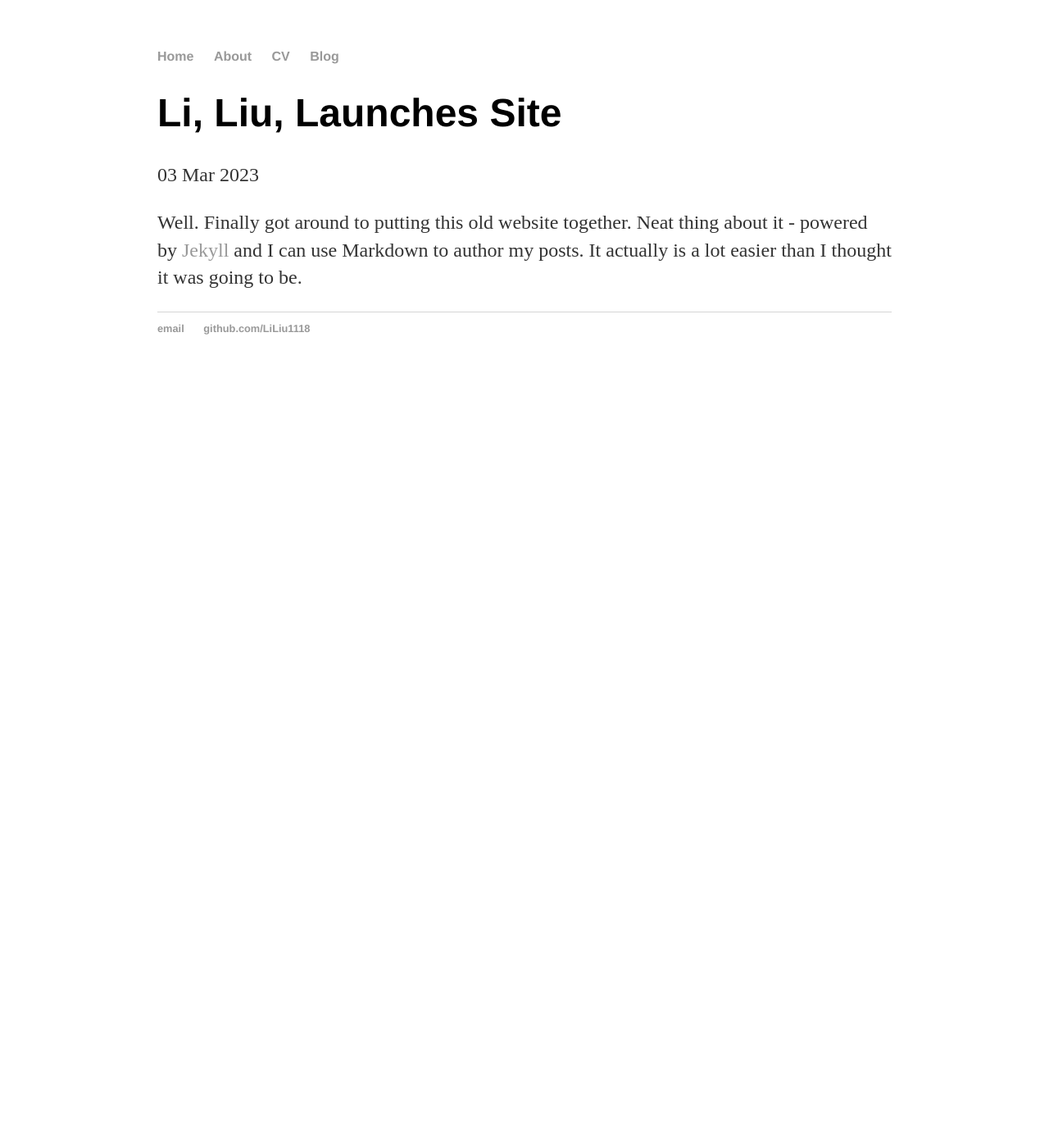
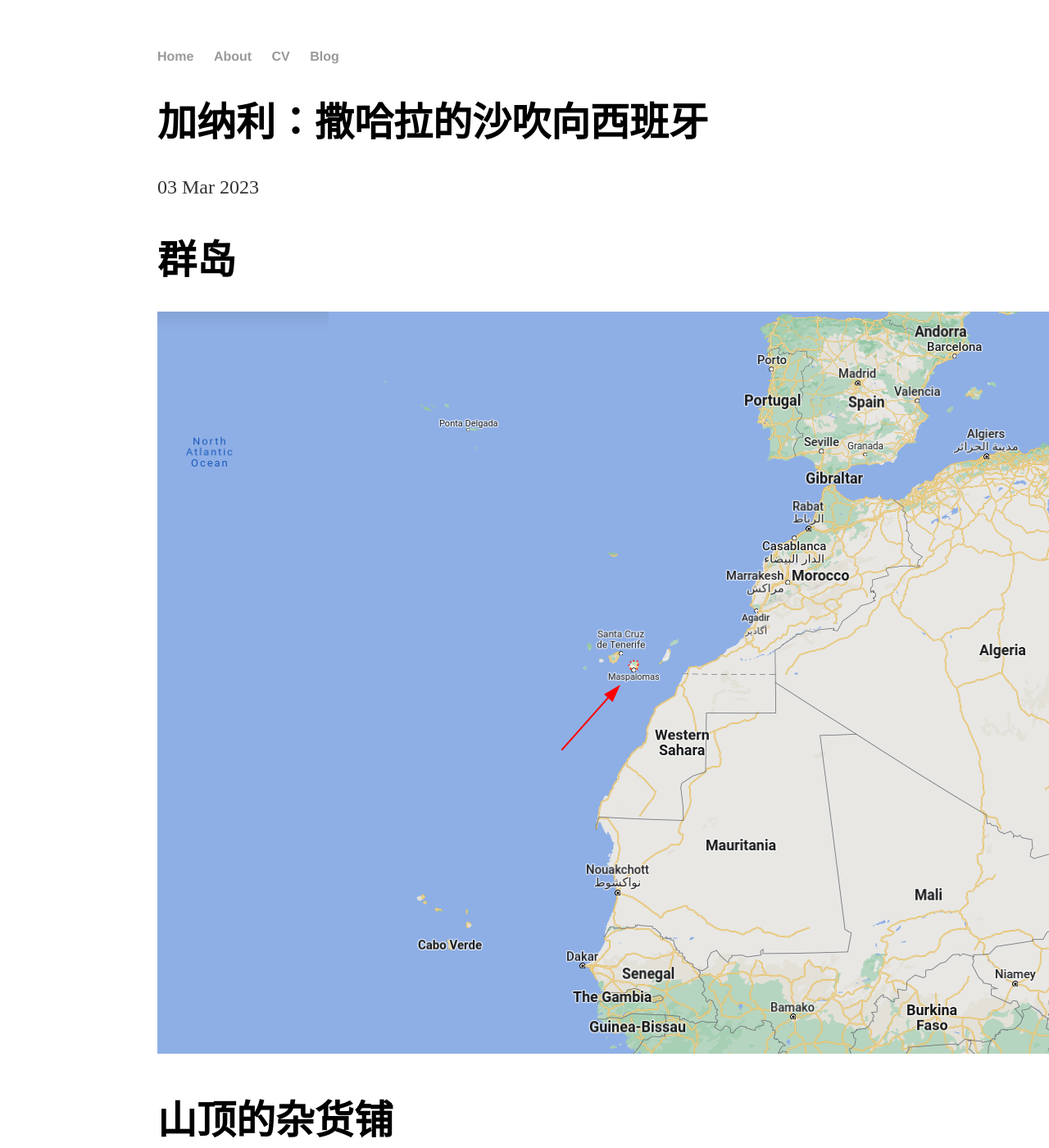
Before and after one commit to LiLiu1118/LiLiu1118.github.io, a Jekyll site: the page built from _posts/2023-03-03-gran-canaria.md, in a window 1280 px wide and 1400 px high. Shown: the whole window at 82% size. Built offline with Jekyll 4.4.1, drawn with Linux system fonts in a browser that asks for light colours.

Commit message:
add gran-canaria.md

```diff
--- a/_posts/2023-03-03-gran-canaria.md
+++ b/_posts/2023-03-03-gran-canaria.md
@@ -1,7 +1,11 @@
 ---
 layout: post
-title: "Li, Liu, Launches Site"
+title: "加纳利：撒哈拉的沙吹向西班牙"
 date: 2023-03-03
 ---
 
-Well. Finally got around to putting this old website together. Neat thing about it - powered by [Jekyll](http://jekyllrb.com) and I can use Markdown to author my posts. It actually is a lot easier than I thought it was going to be.
+# 群岛
+
+![canaria location](https://github.com/LiLiu1118/LiLiu1118.github.io/blob/main/images/location.png)
+
+# 山顶的杂货铺
```
